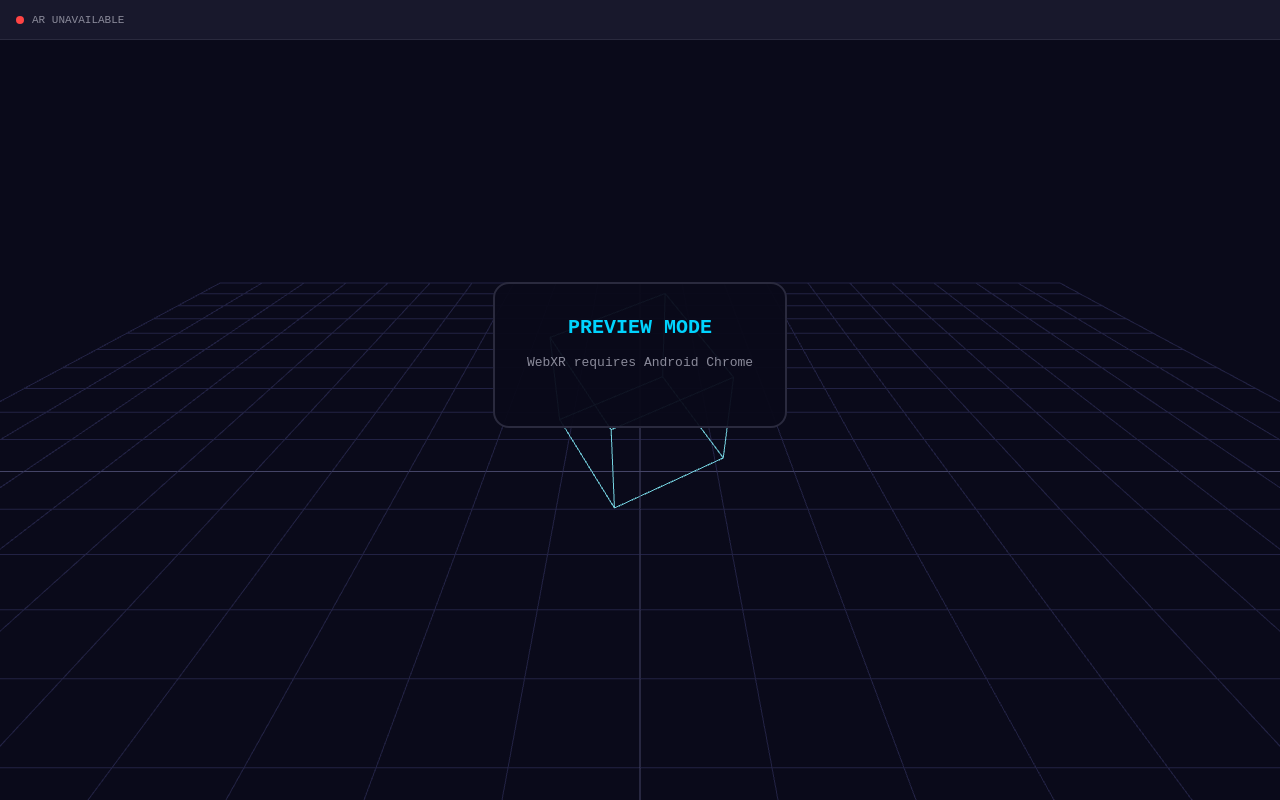
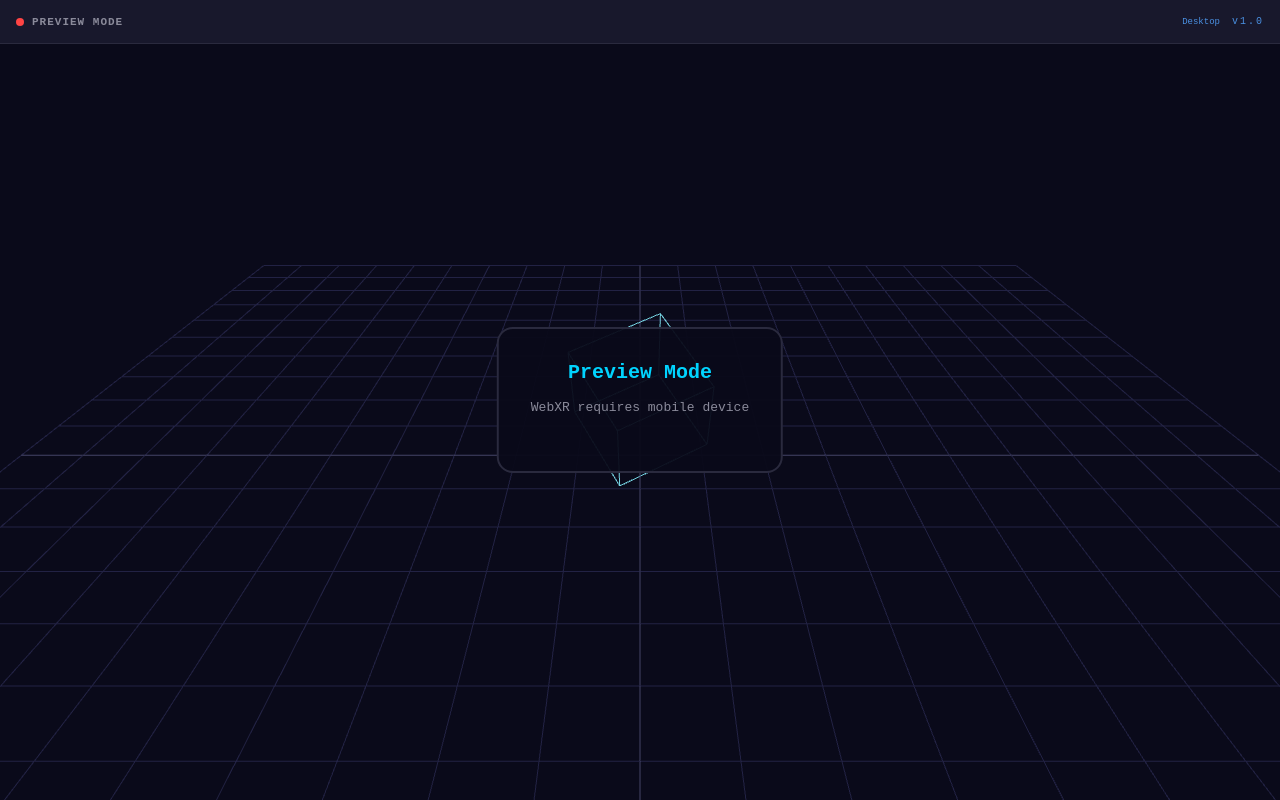
Before and after one commit to premothesaint/AR-PROTOTYPE, a React (Vite) app: page / in a window 1280 px wide. Built offline with nearby package versions, Linux system fonts and the light colour scheme.

Commit message:
Initial commit 3

```diff
--- a/index.html
+++ b/index.html
@@ -3,12 +3,30 @@
   <head>
     <meta charset="UTF-8" />
     <link rel="icon" type="image/png" href="/icon-192.png" />
-    <meta name="viewport" content="width=device-width, initial-scale=1.0, maximum-scale=1.0, user-scalable=no" />
+    <meta name="viewport" content="width=device-width, initial-scale=1.0, maximum-scale=1.0, user-scalable=no, viewport-fit=cover" />
     <meta name="theme-color" content="#1a1a2e" />
     <meta name="description" content="AR Construction Prototype - Place 3D models in real world" />
+
+    <!-- iOS Safari Web App -->
+    <meta name="apple-mobile-web-app-capable" content="yes" />
+    <meta name="apple-mobile-web-app-status-bar-style" content="black-translucent" />
+    <meta name="apple-mobile-web-app-title" content="AR Build" />
     <link rel="apple-touch-icon" href="/icon-192.png" />
+
+    <!-- Enable WebXR on iOS -->
+    <meta name="webxr" content="true" />
+
     <link rel="manifest" href="/manifest.json" />
     <title>AR Construction Prototype</title>
+
+    <style>
+      body {
+        margin: 0;
+        padding: 0;
+        padding: env(safe-area-inset-top) env(safe-area-inset-right) env(safe-area-inset-bottom) env(safe-area-inset-left);
+        -webkit-tap-highlight-color: transparent;
+      }
+    </style>
   </head>
   <body>
     <div id="root"></div>
--- a/src/App.tsx
+++ b/src/App.tsx
@@ -1,5 +1,6 @@
-import React, { useState, useRef } from 'react';
+import React, { useState, useRef, useEffect } from 'react';
 import { Canvas } from '@react-three/fiber';
+import { OrbitControls } from '@react-three/drei';
 import ModelSelector from './components/ModelSelector';
 import InstructionOverlay from './components/InstructionOverlay';
 import StatusBar from './components/StatusBar';
@@ -20,42 +21,145 @@ function App() {
   const [selectedModel, setSelectedModel] = useState<ModelType>('cube');
   const [placedModels, setPlacedModels] = useState<PlacedModel[]>([]);
   const [arSession, setArSession] = useState<'unsupported' | 'supported' | 'active'>('unsupported');
+  const [isMobile, setIsMobile] = useState(false);
   const nextId = useRef(0);
 
-  React.useEffect(() => {
-    if ('xr' in navigator) {
-      (navigator as any).xr?.isSessionSupported('immersive-ar')
-        .then((supported: boolean) => setArSession(supported ? 'supported' : 'unsupported'))
-        .catch(() => setArSession('unsupported'));
+  useEffect(() => {
+    // Check if running on mobile device
+    const mobile = /iPhone|iPad|iPod|Android/i.test(navigator.userAgent);
+    setIsMobile(mobile);
+
+    // Check WebXR support
+    async function checkXRSupport() {
+      try {
+        if ('xr' in navigator) {
+          const supported = await (navigator as any).xr?.isSessionSupported('immersive-ar');
+          if (supported) {
+            setArSession('supported');
+            return;
+          }
+        }
+
+        // iOS Safari might not expose WebXR until user interaction
+        // Check for iOS device with ARKit support
+        if (/iPhone|iPad|iPod/.test(navigator.userAgent)) {
+          // iOS 12+ supports AR via WebXR
+          const iosVersion = parseInt(
+            navigator.userAgent.match(/OS (\d+)_(\d+)/)?.[1] || '0'
+          );
+          if (iosVersion >= 12) {
+            setArSession('supported');
+            return;
+          }
+        }
+
+        setArSession('unsupported');
+      } catch (error) {
+        console.log('WebXR check failed:', error);
+        setArSession('unsupported');
+      }
     }
+
+    checkXRSupport();
   }, []);
 
+  const handleCanvasClick = () => {
+    // Add a model when clicking in preview mode
+    const newModel: PlacedModel = {
+      id: nextId.current++,
+      type: selectedModel,
+      position: [
+        (Math.random() - 0.5) * 4,
+        0,
+        (Math.random() - 0.5) * 4
+      ],
+      scale: 0.3 + Math.random() * 0.3,
+      rotation: [0, Math.random() * Math.PI * 2, 0]
+    };
+    setPlacedModels(prev => [...prev, newModel]);
+  };
+
+  const handleStartAR = async () => {
+    try {
+      // Request AR session
+      if ('xr' in navigator) {
+        const session = await (navigator as any).xr.requestSession('immersive-ar', {
+          requiredFeatures: ['hit-test', 'dom-overlay'],
+          optionalFeatures: ['local-floor', 'bounded-floor'],
+        });
+        setArSession('active');
+        console.log('AR Session started:', session);
+      }
+    } catch (error) {
+      console.error('Failed to start AR:', error);
+      // Fallback: If WebXR fails, at least show an alert
+      alert('AR failed to start. Make sure you\'re on HTTPS and have granted camera permissions.');
+    }
+  };
+
   return (
-    <div style={{ width: '100vw', height: '100vh', background: '#0a0a1a', overflow: 'hidden' }}>
+    <div style={{
+      width: '100vw',
+      height: '100vh',
+      background: '#0a0a1a',
+      overflow: 'hidden',
+      position: 'relative'
+    }}>
       <StatusBar arSession={arSession} />
 
-      <div style={{ width: '100%', height: '100%', position: 'absolute', top: 0, left: 0 }}>
-        <Canvas camera={{ position: [0, 2, 5], fov: 50 }}>
+      <div
+        style={{
+          width: '100%',
+          height: '100%',
+          position: 'absolute',
+          top: 0,
+          left: 0
+        }}
+        onClick={handleCanvasClick}
+      >
+        <Canvas camera={{ position: [0, 3, 6], fov: 50 }}>
           <Scene
             placedModels={placedModels}
             onModelPlaced={() => {}}
             onModelUpdate={() => {}}
-            isPreview
+            isPreview={arSession !== 'active'}
+          />
+          <OrbitControls
+            enableDamping
+            dampingFactor={0.05}
+            minDistance={2}
+            maxDistance={10}
+            maxPolarAngle={Math.PI / 2.5}
+            enablePan={true}
+            enableZoom={true}
           />
         </Canvas>
       </div>
 
-      <div style={{
-        position: 'fixed', top: '40px', left: 0, right: 0, bottom: '130px',
-        display: 'flex', alignItems: 'center', justifyContent: 'center',
-        pointerEvents: 'none', zIndex: 50
-      }}>
-        <div style={{ pointerEvents: 'auto' }}>
-          <InstructionOverlay arSession={arSession} onStartAR={() => setArSession('active')} />
+      {arSession !== 'active' && (
+        <div style={{
+          position: 'fixed',
+          top: '50%',
+          left: '50%',
+          transform: 'translate(-50%, -50%)',
+          zIndex: 100,
+          pointerEvents: 'none'
+        }}>
+          <div style={{ pointerEvents: 'auto' }}>
+            <InstructionOverlay
+              arSession={arSession}
+              onStartAR={handleStartAR}
+              isMobile={isMobile}
+            />
+          </div>
         </div>
-      </div>
+      )}
 
-      <ModelSelector selectedModel={selectedModel} onSelectModel={setSelectedModel} arSession={arSession} />
+      <ModelSelector
+        selectedModel={selectedModel}
+        onSelectModel={setSelectedModel}
+        arSession={arSession}
+      />
     </div>
   );
 }
--- a/src/components/InstructionOverlay.tsx
+++ b/src/components/InstructionOverlay.tsx
@@ -1,26 +1,65 @@
 import React from 'react';
 
-export default function InstructionOverlay({ arSession, onStartAR }: { arSession: string; onStartAR: () => void }) {
+interface InstructionOverlayProps {
+  arSession: string;
+  onStartAR: () => void;
+  isMobile?: boolean;
+}
+
+export default function InstructionOverlay({ arSession, onStartAR }: InstructionOverlayProps) {
   if (arSession === 'active') return null;
+
+  const isIOS = /iPhone|iPad|iPod/.test(navigator.userAgent);
 
   return (
     <div style={{
-      background: 'rgba(10, 10, 26, 0.95)', border: '2px solid #2a2a3e',
-      borderRadius: '16px', padding: '32px', maxWidth: '300px', textAlign: 'center'
+      background: 'rgba(10, 10, 26, 0.95)',
+      border: '2px solid #2a2a3e',
+      borderRadius: '16px',
+      padding: '32px',
+      maxWidth: '320px',
+      textAlign: 'center'
     }}>
-      <h2 style={{ fontSize: '20px', color: '#00d4ff', fontFamily: 'monospace', marginBottom: '16px' }}>
-        {arSession === 'supported' ? 'AR CONSTRUCTION' : 'PREVIEW MODE'}
+      <h2 style={{
+        fontSize: '20px',
+        color: '#00d4ff',
+        marginBottom: '16px',
+        fontFamily: 'monospace'
+      }}>
+        {arSession === 'supported' ? 'AR Construction' : 'Preview Mode'}
       </h2>
-      <p style={{ fontSize: '13px', color: '#8a8a9a', marginBottom: '24px', fontFamily: 'monospace' }}>
-        {arSession === 'supported' ? 'Point camera at a flat surface' : 'WebXR requires Android Chrome'}
+
+      <p style={{
+        fontSize: '13px',
+        color: '#8a8a9a',
+        marginBottom: '24px',
+        fontFamily: 'monospace'
+      }}>
+        {arSession === 'supported'
+          ? 'Point camera at a flat surface'
+          : isIOS
+            ? 'iOS detected - make sure you are on HTTPS'
+            : 'WebXR requires mobile device'
+        }
       </p>
+
       {arSession === 'supported' && (
-        <button onClick={onStartAR} style={{
-          background: 'linear-gradient(135deg, #4a90e2, #00d4ff)', color: 'white',
-          border: 'none', padding: '14px 32px', borderRadius: '10px', fontSize: '14px',
-          fontFamily: 'monospace', cursor: 'pointer', width: '100%'
-        }}>
-          START AR SESSION
+        <button
+          onClick={onStartAR}
+          style={{
+            background: 'linear-gradient(135deg, #4a90e2, #00d4ff)',
+            color: 'white',
+            border: 'none',
+            padding: '14px 32px',
+            borderRadius: '10px',
+            fontSize: '14px',
+            fontWeight: 'bold',
+            fontFamily: 'monospace',
+            cursor: 'pointer',
+            width: '100%'
+          }}
+        >
+          Start AR Session
         </button>
       )}
     </div>
--- a/src/components/StatusBar.tsx
+++ b/src/components/StatusBar.tsx
@@ -1,20 +1,87 @@
-import React from 'react';
+import React, { useEffect, useState } from 'react';
 
-export default function StatusBar({ arSession }: { arSession: string }) {
+interface StatusBarProps {
+  arSession: string;
+}
+
+export default function StatusBar({ arSession }: StatusBarProps) {
+  const [deviceInfo, setDeviceInfo] = useState('');
+
+  useEffect(() => {
+    const isIOS = /iPhone|iPad|iPod/.test(navigator.userAgent);
+    const isAndroid = /Android/.test(navigator.userAgent);
+
+    if (isIOS) setDeviceInfo('iOS');
+    else if (isAndroid) setDeviceInfo('Android');
+    else setDeviceInfo('Desktop');
+  }, []);
+
+  const getStatusColor = () => {
+    switch (arSession) {
+      case 'active': return '#44ff44';
+      case 'supported': return '#ffa500';
+      default: return '#ff4444';
+    }
+  };
+
+  const getStatusText = () => {
+    switch (arSession) {
+      case 'active': return 'AR ACTIVE';
+      case 'supported': return 'AR READY';
+      default: return 'PREVIEW MODE';
+    }
+  };
+
   return (
     <div style={{
-      position: 'fixed', top: 0, left: 0, right: 0, height: '40px',
-      background: 'rgba(26, 26, 46, 0.95)', borderBottom: '1px solid #2a2a3e',
-      display: 'flex', alignItems: 'center', justifyContent: 'space-between',
-      padding: '0 16px', zIndex: 100
+      position: 'fixed',
+      top: 0,
+      left: 0,
+      right: 0,
+      height: '44px',
+      background: 'rgba(26, 26, 46, 0.95)',
+      borderBottom: '1px solid #2a2a3e',
+      display: 'flex',
+      alignItems: 'center',
+      justifyContent: 'space-between',
+      padding: '0 16px',
+      paddingTop: 'env(safe-area-inset-top)',
+      zIndex: 100,
+      backdropFilter: 'blur(10px)'
     }}>
       <div style={{ display: 'flex', alignItems: 'center', gap: '8px' }}>
         <div style={{
-          width: '8px', height: '8px', borderRadius: '50%',
-          background: arSession === 'active' ? '#44ff44' : arSession === 'supported' ? '#ffa500' : '#ff4444'
+          width: '8px',
+          height: '8px',
+          borderRadius: '50%',
+          background: getStatusColor(),
+          animation: arSession === 'active' ? 'pulse 2s infinite' : 'none'
         }} />
-        <span style={{ fontSize: '11px', color: '#8a8a9a', fontFamily: 'monospace' }}>
-          {arSession === 'active' ? 'AR ACTIVE' : arSession === 'supported' ? 'AR READY' : 'AR UNAVAILABLE'}
+        <span style={{
+          fontSize: '11px',
+          color: '#8a8a9a',
+          fontFamily: 'monospace',
+          letterSpacing: '1px',
+          fontWeight: 'bold'
+        }}>
+          {getStatusText()}
+        </span>
+      </div>
+      <div style={{ display: 'flex', alignItems: 'center', gap: '12px' }}>
+        <span style={{
+          fontSize: '9px',
+          color: '#4a90e2',
+          fontFamily: 'monospace'
+        }}>
+          {deviceInfo}
+        </span>
+        <span style={{
+          fontSize: '10px',
+          color: '#4a90e2',
+          fontFamily: 'monospace',
+          letterSpacing: '2px'
+        }}>
+          v1.0
         </span>
       </div>
     </div>
```
